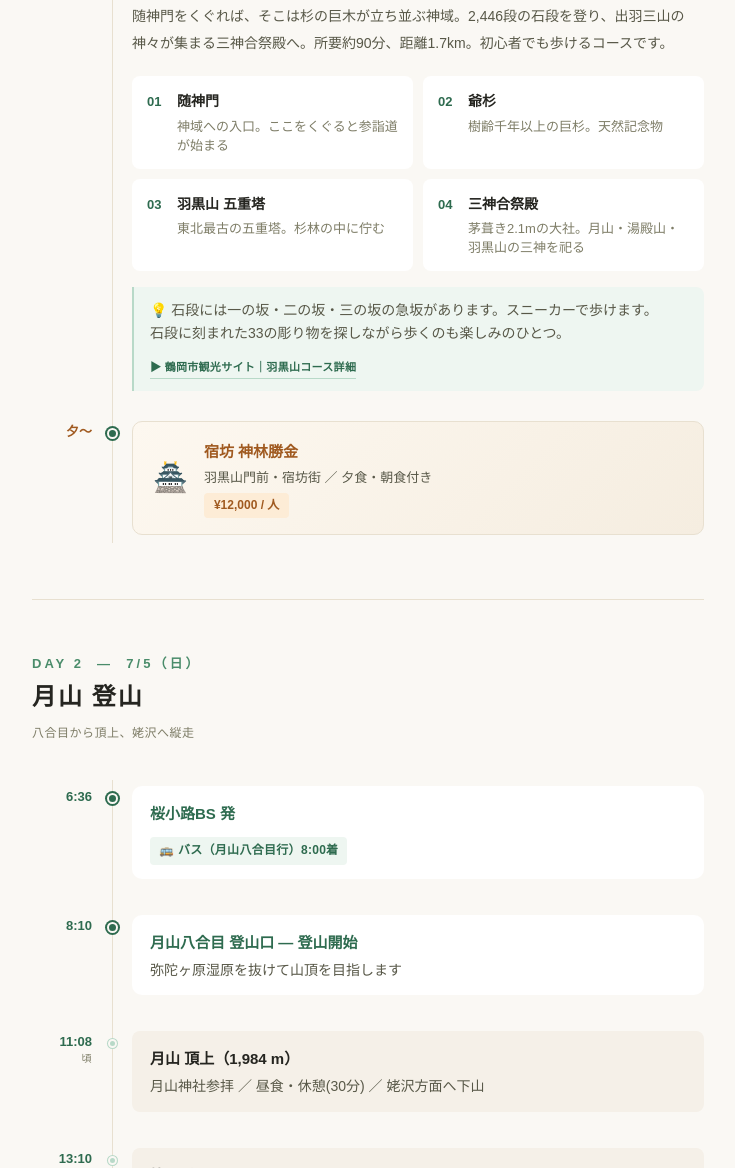
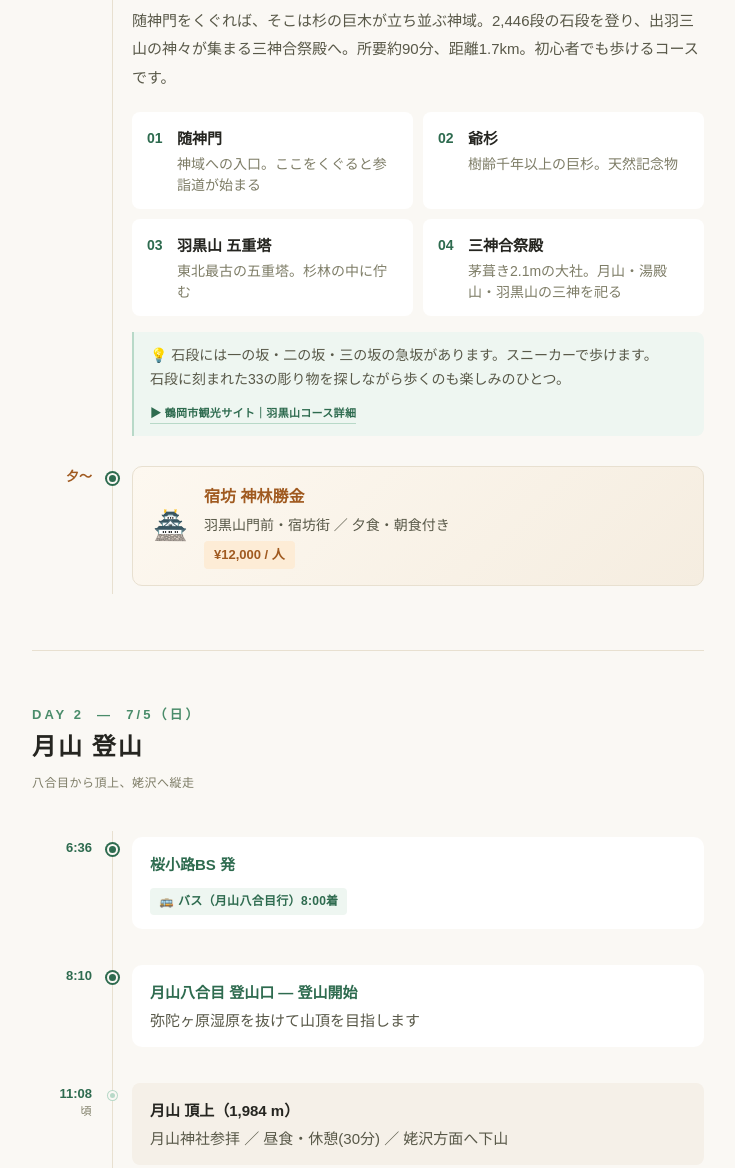
Before and after one commit to makki-gif/2026gassan, a plain HTML site: page index.html in a window 1280 px wide. Shown: the part 1632-2800 px from the top of the page, without its empty margins (272-1007 px from the left). Drawn offline with Linux system fonts and the light colour scheme.

Commit message:
Add files via upload

```diff
--- a/index.html
+++ b/index.html
@@ -150,14 +150,14 @@
     }
 
     .members-names {
-      font-size: 14px;
+      font-size: 15px;
       color: var(--green);
       font-weight: 700;
       letter-spacing: 0.5px;
     }
 
     .member-count {
-      font-size: 11px;
+      font-size: 12px;
       color: var(--text-light);
       background: var(--green-faint);
       border-radius: 20px;
@@ -257,7 +257,7 @@
     }
 
     .tl-time-sub {
-      font-size: 10px;
+      font-size: 11px;
       color: var(--text-light);
       font-weight: 400;
       letter-spacing: 0.5px;
@@ -289,7 +289,7 @@
     .tl-name.green { color: var(--green); }
 
     .tl-note {
-      font-size: 14px;
+      font-size: 15px;
       color: var(--text-mid);
       line-height: 1.6;
     }
@@ -322,18 +322,18 @@
     .inn-icon { font-size: 28px; flex-shrink: 0; }
 
     .inn-name {
-      font-size: 15px;
+      font-size: 16px;
       font-weight: 700;
       color: var(--warm);
       margin-bottom: 3px;
     }
 
-    .inn-meta { font-size: 13px; color: var(--text-mid); line-height: 1.5; }
+    .inn-meta { font-size: 14px; color: var(--text-mid); line-height: 1.5; }
 
     .inn-price {
       display: inline-block;
       margin-top: 5px;
-      font-size: 12px;
+      font-size: 13px;
       font-weight: 700;
       color: var(--warm);
       background: #fdecd6;
@@ -372,7 +372,7 @@
     }
 
     .haguro-lead {
-      font-size: 14px;
+      font-size: 15px;
       color: var(--text-mid);
       line-height: 1.9;
       margin-bottom: 20px;
@@ -395,7 +395,7 @@
     }
 
     .spot-n {
-      font-size: 13px;
+      font-size: 14px;
       font-weight: 800;
       color: var(--green);
       min-width: 18px;
@@ -403,14 +403,14 @@
     }
 
     .spot-title {
-      font-size: 14px;
+      font-size: 15px;
       font-weight: 700;
       color: var(--text);
       margin-bottom: 2px;
     }
 
     .spot-desc {
-      font-size: 13px;
+      font-size: 14px;
       color: var(--text-light);
       line-height: 1.5;
     }
@@ -537,7 +537,7 @@
     }
 
     .return-label {
-      font-size: 12px;
+      font-size: 14px;
       letter-spacing: 2px;
       text-transform: uppercase;
       color: var(--text-light);
@@ -582,7 +582,7 @@
     }
 
     .return-note {
-      font-size: 13px;
+      font-size: 14px;
       color: var(--text-mid);
       line-height: 1.7;
       padding-top: 12px;
```
